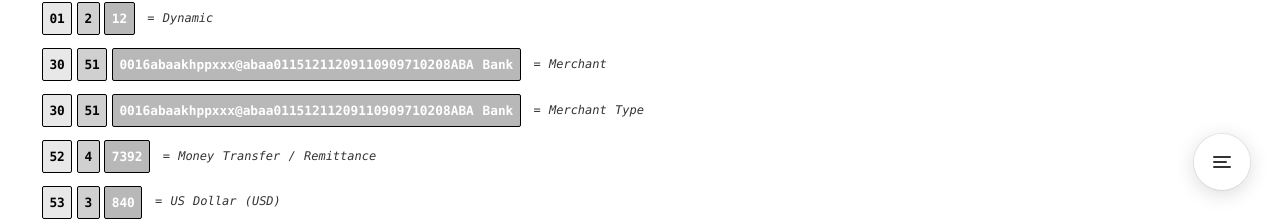
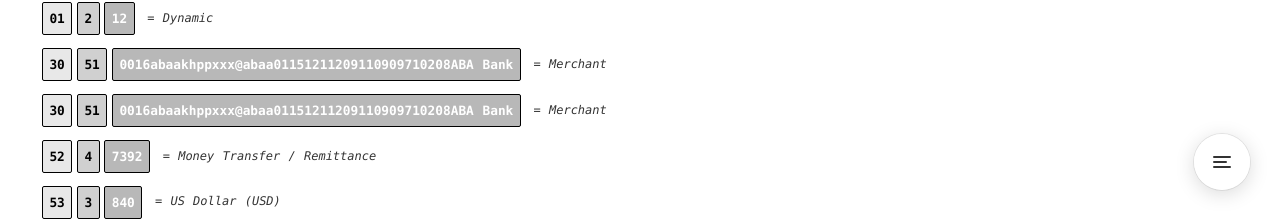
Before and after one commit to ousachea/App, a Nuxt app: page / in a window 1280 px wide. Shown: the part 580-801 px from the top of the page. Built offline with nearby package versions, Linux system fonts and the light colour scheme.

Commit message:
update 29 tag

```diff
--- a/pages/index.vue
+++ b/pages/index.vue
@@ -77,18 +77,11 @@
             <span class="tree-meaning">= Merchant</span>
           </div>
 
-          <div class="tree-item" v-if="parsedTLV['30']">
-            <span class="tree-tag">{{ parsedTLV['30'].tag }}</span>
-            <span class="tree-length">{{ parsedTLV['30'].length }}</span>
-            <span class="tree-data">{{ parsedTLV['30'].value }}</span>
-            <span class="tree-meaning">= Merchant Type</span>
-          </div>
-
-          <!-- Tag 29: Merchant Info (nested) -->
+          <!-- Tag 29: Remittance (nested) -->
           <div class="tree-item tree-parent" v-if="headerInfo.tag29">
             <span class="tree-tag">29</span>
             <span class="tree-length">{{ headerInfo.tag29.length }}</span>
-            <span class="tree-meaning">= Merchant Info</span>
+            <span class="tree-meaning">= Remittance</span>
 
             <!-- Sub-layer for Tag 29 -->
             <div class="tree-sublayer" v-if="Object.keys(headerInfo.tag29Nested).length > 0">
@@ -111,6 +104,13 @@
                 <span class="tree-meaning">= Bank Name</span>
               </div>
             </div>
+          </div>
+
+          <div class="tree-item" v-if="headerInfo.tag30">
+            <span class="tree-tag">30</span>
+            <span class="tree-length">{{ headerInfo.tag30.length }}</span>
+            <span class="tree-data">{{ headerInfo.tag30.value }}</span>
+            <span class="tree-meaning">= Merchant</span>
           </div>
 
           <!-- Tag 51: Bank Info (nested) -->
@@ -382,10 +382,15 @@ export default {
       this.parsedTLV = this.parseTLVStructure(qrString);
       this.headerInfo = this.extractHeaderInfo(this.parsedTLV);
 
-      // Extract tag 29 (Merchant Info)
+      // Extract tag 29 (Merchant Type with nested info)
       if (this.parsedTLV['29']) {
         this.headerInfo.tag29 = this.parsedTLV['29'];
         this.headerInfo.tag29Nested = this.parseTLVStructure(this.parsedTLV['29'].value);
+      }
+
+      // Extract tag 30 (Merchant Type)
+      if (this.parsedTLV['30']) {
+        this.headerInfo.tag30 = this.parsedTLV['30'];
       }
 
       // Extract bank info (Tag 51)
```
